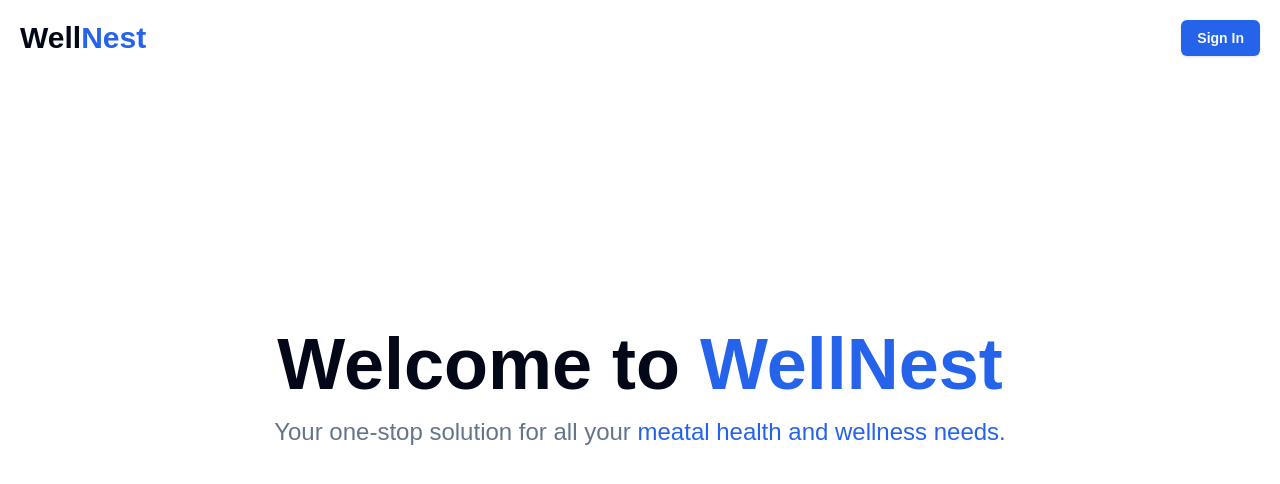
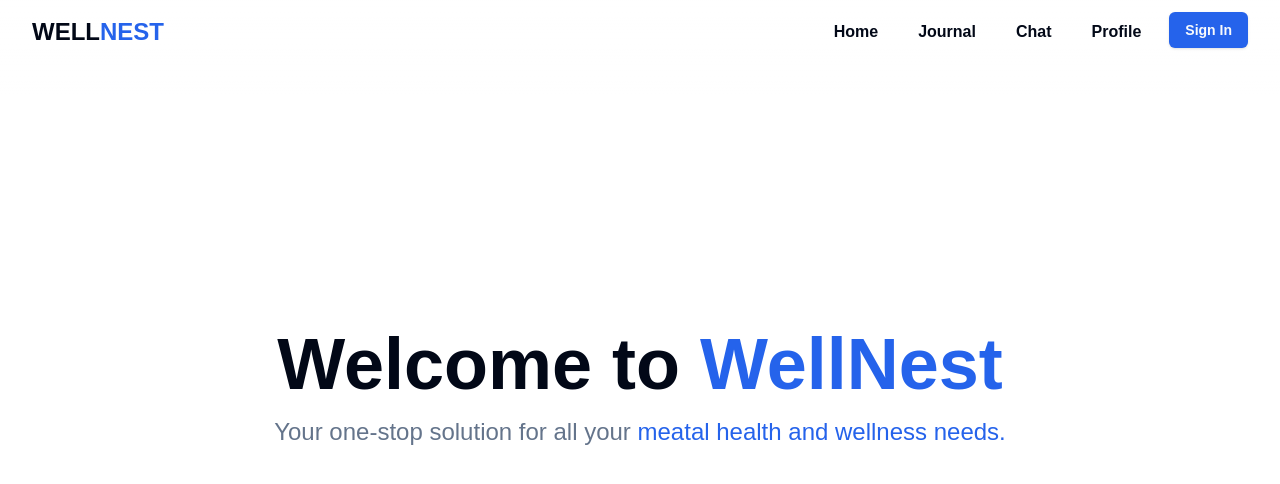
Before and after one commit to UthpalSuvarna/codemeet24, a Next.js app: page / in a window 1280 px wide. Shown: the top 484 px of the page. Built offline with nearby package versions, Linux system fonts and the light colour scheme; no server answers.

Commit message:
Update navbar

```diff
--- a/src/components/navbar/navbar.tsx
+++ b/src/components/navbar/navbar.tsx
@@ -1,36 +1,137 @@
-import SignIn from "@/app/auth/signin/page";
-import Signout from "@/app/auth/signout/page";
-import { auth } from "@/auth"
+"use client";
 import Link from "next/link";
-import { Button } from "../ui/button";
+import { Button } from "@/components/ui/button";
+import React, { useState } from "react";
+import { useSession } from "next-auth/react";
+// source : https://v0.dev/t/TBh7U1yjpaw
 
-export default async function Navbar() {
-    const session = await auth();
+export default function Navbar() {
+    const [menuOpen, setMenuOpen] = useState(false);
+    const { data: session } = useSession();
+
+    const toggleMenu = () => {
+        setMenuOpen(!menuOpen);
+    };
+    const closeMenu = () => {
+        setMenuOpen(false);
+    };
     return (
-        <div className="w-full flex justify-center items-center absolute">
-            <div className="bg-background container flex justify-between items-center px-5 md:my-5 my-4">
-                <a href="/" className="font-bold text-2xl md:text-3xl">Well<span className="text-primary">Nest</span></a>
-                <div className="flex md:gap-5 gap-2">
-                    {
-                        session ? (
-                            <div>
-                                <Button asChild variant="destructive" className="font-bold mr-2 ">
-                                    <Link href="auth/signout" className="">Sign Out</Link>
+        <>
+            <header className=" fixed top-0 z-40 w-full ">
+
+                <div className="container flex h-16 items-center justify-between px-4 sm:px-6 lg:px-8">
+                    <div className="flex items-center gap-4">
+                        <Link href="#" className="flex items-center gap-2" prefetch={false}>
+                            <span className="font-extrabold text-2xl">
+                                WELL<span className="text-primary">NEST</span>
+                            </span>
+
+                        </Link>
+                    </div>
+                    <div className="flex items-center gap-4">
+                        <nav className="hidden md:flex md:gap-4">
+                            <Link
+                                href="/"
+                                className="rounded-md px-3 py-2 font-bold transition-colors  hover:text-primary"
+                                prefetch={false}
+                            >
+                                Home
+                            </Link>
+                            <Link
+                                href="/journal"
+                                className="rounded-md px-3 py-2  font-bold transition-colors  hover:text-primary"
+                                prefetch={false}
+                            >
+                                Journal
+                            </Link>
+                            <Link
+                                href="/chat"
+                                className="rounded-md px-3 py-2  font-bold transition-colors  hover:text-primary"
+                                prefetch={false}
+                            >
+                                Chat
+                            </Link>
+                            <Link
+                                href="/profile"
+                                className="rounded-md px-3 py-2  font-bold transition-colors  hover:text-primary"
+                                prefetch={false}
+                            >
+                                Profile
+                            </Link>
+                            {session ? <>
+                                <Button asChild variant="destructive" className="font-bold">
+                                    <Link href="auth/signout">Signout</Link>
                                 </Button>
-                                <Button asChild variant='outline'>
-                                    <Link href="profile" >Profile</Link>
+                            </> : <>
+                                <Button asChild variant="default" className="font-bold">
+                                    <Link href="auth/signin">Sign In</Link>
                                 </Button>
-                            </div>
-                        ) : (
-                            <div>
-                                <Button asChild variant="default" className="font-bold">
-                                    <Link href="auth/signin" >Sign In</Link>
+
+                            </>}
+                        </nav>
+                        <div className="flex items-center md:hidden">
+                            <button
+                                className=" text-4xl font-bold opacity-70 hover:opacity-100 duration-300"
+                                onClick={toggleMenu}
+                            >
+                                &#9776;
+                            </button>
+                        </div>
+                        <div
+                            id="menu"
+                            className={`${menuOpen ? "w-full h-screen" : "hidden"
+                                } bg-background fixed top-0 left-0 z-50 flex flex-col items-center justify-center`}
+                        >
+                            <button
+                                className="absolute top-4 right-4  text-5xl"
+                                onClick={closeMenu}
+                            >
+                                &times;
+                            </button>
+
+                            <a
+                                href="/"
+                                className="py-2 text-4xl hover:text-primary"
+                                onClick={closeMenu}
+                            >
+                                Home
+                            </a>
+                            <a
+                                href="/journal"
+                                className="py-2 text-4xl hover:text-primary"
+                                onClick={closeMenu}
+                            >
+                                Journal
+                            </a>
+                            <a
+                                href="/chat"
+                                className="py-2 text-4xl hover:text-primary"
+                                onClick={closeMenu}
+                            >
+                                Chat
+                            </a>
+                            <a
+                                href="/profile"
+                                className="py-2 text-4xl hover:text-primary"
+                                onClick={closeMenu}
+                            >
+                                Profile
+                            </a>
+                            {session ? <>
+                                <Button asChild variant="destructive">
+                                    <Link href="auth/signout">Signout</Link>
                                 </Button>
-                            </div>
-                        )
-                    }
+                            </> : <>
+                                <Button asChild variant="default">
+                                    <Link href="auth/signin">Signin</Link>
+                                </Button>
+
+                            </>}
+                        </div>
+                    </div>
                 </div>
-            </div>
-        </div>
-    )
+                <div className="absolute -z-10 top-0 left-0 w-full h-[150%] bg-gradient-to-b from-background to-transparent"></div>
+            </header>
+        </>
+    );
 }
```
